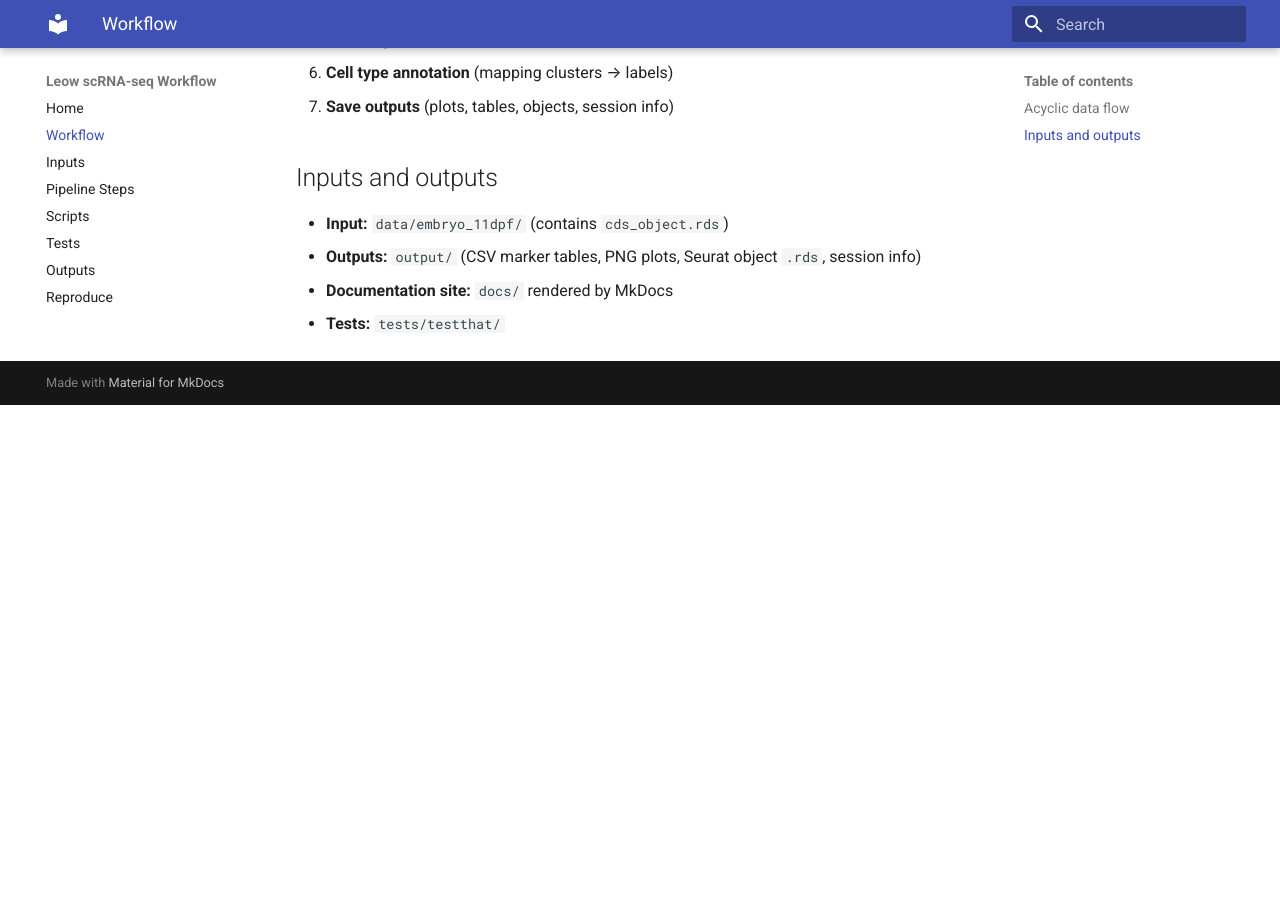
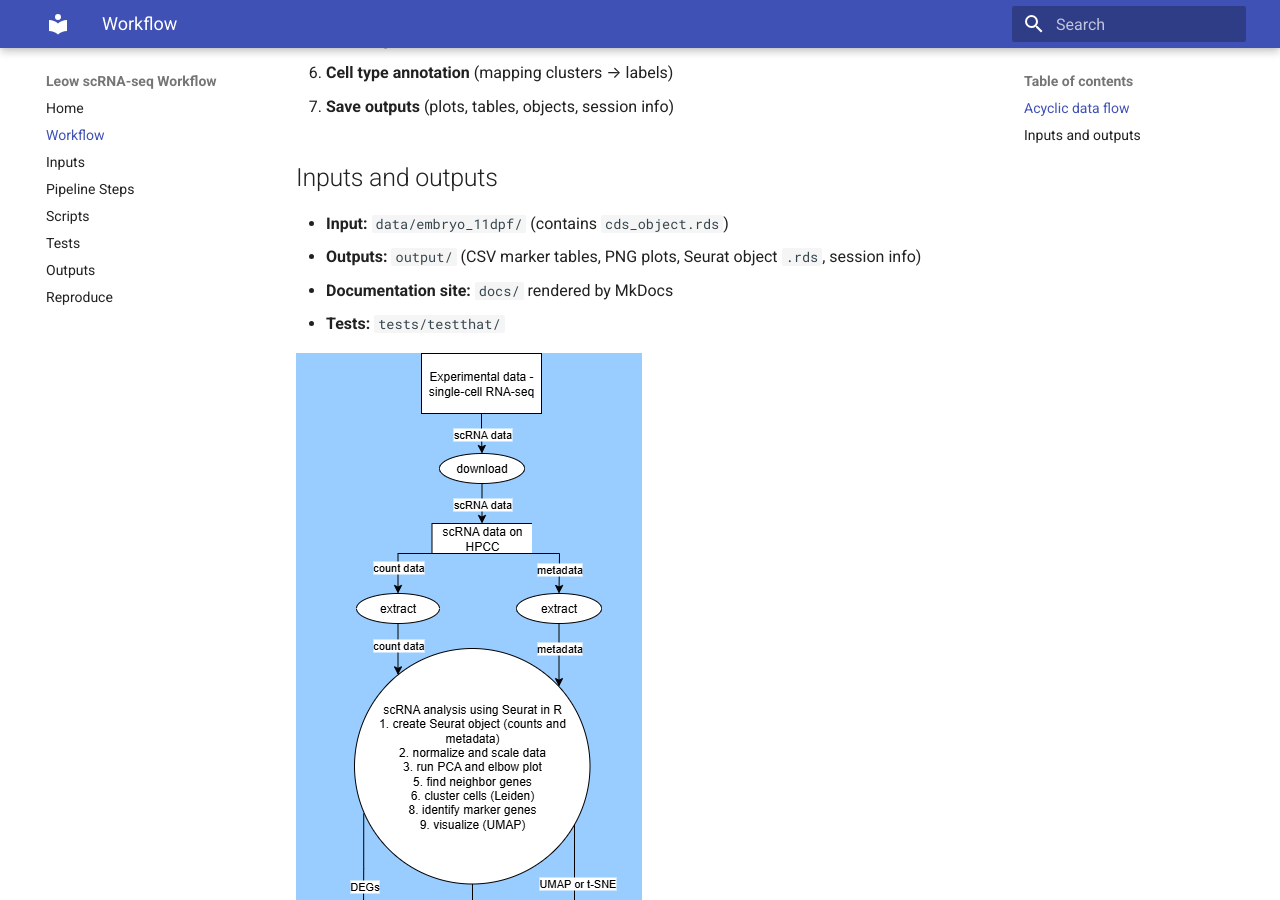
Before and after one commit to cjleow/Semester_project_Leow, an MkDocs documentation site: the page built from docs/workflow.md, in a window 1280 px wide and 900 px high, scrolled down 647 px. Built offline with MkDocs 1.6.1 and Material for MkDocs 9.7.7, drawn with Linux system fonts in a browser that asks for light colours; before the commit the page ends 1052 px from its top, so only the background shows below that.

Commit message:
add DFD to site

```diff
--- a/docs/workflow.md
+++ b/docs/workflow.md
@@ -26,3 +26,5 @@ High-level flow:
 - **Outputs:** `output/` (CSV marker tables, PNG plots, Seurat object `.rds`, session info)
 - **Documentation site:** `docs/` rendered by MkDocs
 - **Tests:** `tests/testthat/`
+
+![Data flow diagram](assets/Leow_DFD_updated.png)
```
